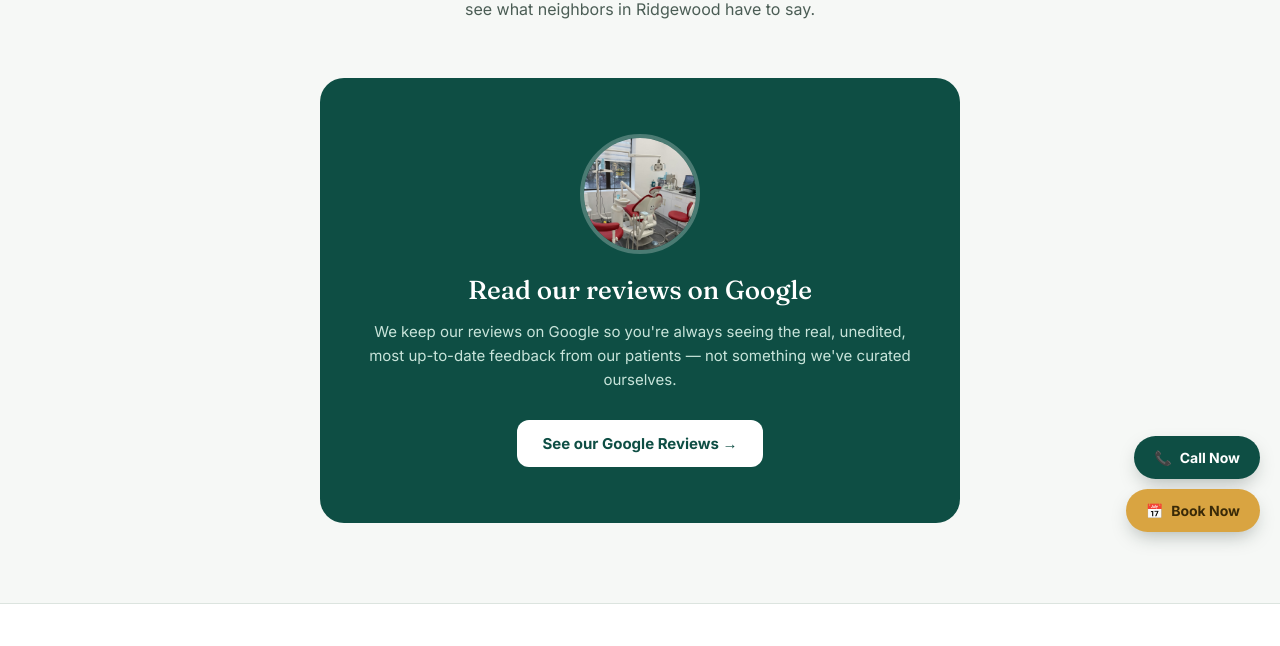
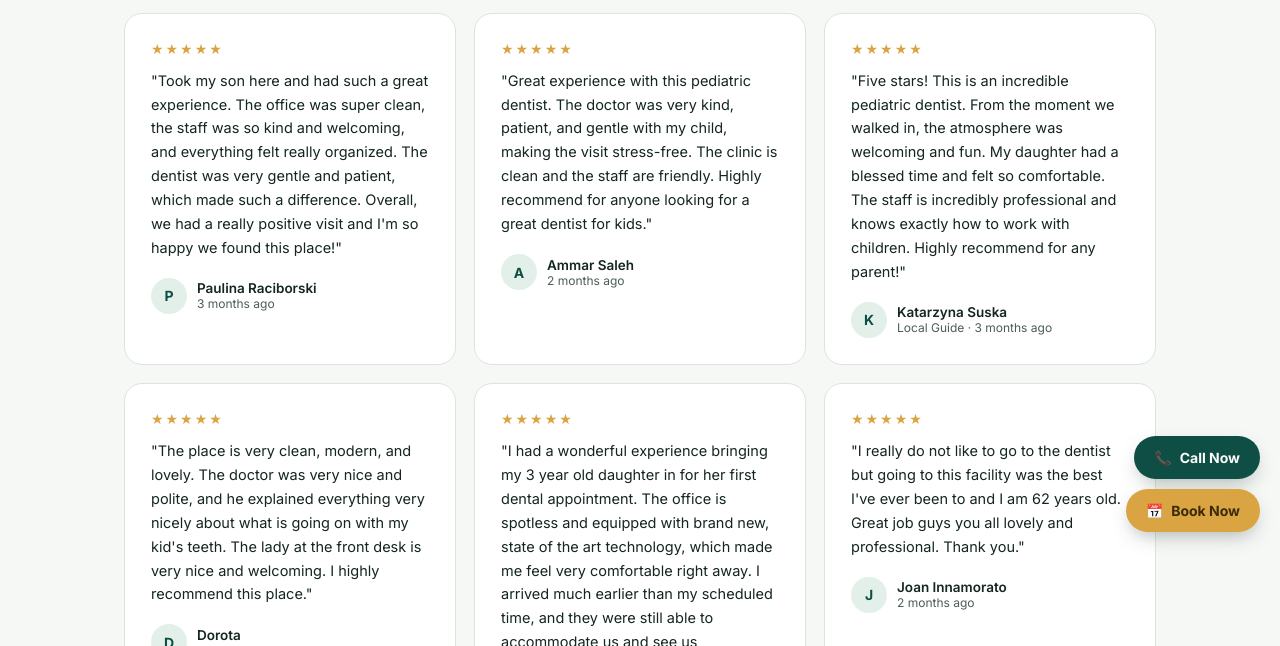
Before and after one commit to matanelkhalili-cmd/freshsmiles-backend, a website: page freshsmiles-backend/public/reviews.html in a window 1280 px wide. Shown: the part 248-894 px from the top of the page. Drawn offline with Linux system fonts and the light colour scheme.

Commit message:
Add files via upload

```diff
--- a/freshsmiles-backend/public/reviews.html
+++ b/freshsmiles-backend/public/reviews.html
@@ -41,7 +41,15 @@
   .page-hero h1 { font-family: 'Fraunces', serif; font-weight: 500; font-size: 38px; margin: 0 0 14px; }
   .page-hero p { color: var(--ink-soft); font-size: 16px; max-width: 560px; margin: 0 auto; line-height: 1.6; }
 
-  .reviews-cta { padding: 48px 0 80px; }
+  .reviews-cta { padding: 8px 0 64px; }
+  .review-grid { display: grid; grid-template-columns: repeat(auto-fit, minmax(300px, 1fr)); gap: 18px; margin-bottom: 40px; }
+  .review-card { background: var(--card); border: 1px solid var(--border); border-radius: 18px; padding: 26px; }
+  .review-card .stars-row { color: var(--gold); font-size: 14px; margin-bottom: 12px; letter-spacing: 2px; }
+  .review-card p.quote { color: var(--ink); font-size: 14.5px; line-height: 1.65; margin: 0 0 18px; }
+  .review-card .reviewer { display: flex; align-items: center; gap: 10px; }
+  .review-card .avatar { width: 36px; height: 36px; border-radius: 50%; background: var(--teal-light); color: var(--teal-deep); display: flex; align-items: center; justify-content: center; font-weight: 700; font-size: 14px; flex-shrink: 0; }
+  .review-card .reviewer-name { font-weight: 600; font-size: 13.5px; }
+  .review-card .reviewer-meta { font-size: 12px; color: var(--ink-soft); }
   .reviews-card {
     background: var(--teal-deep); border-radius: 24px; padding: 56px 40px; color: white;
     text-align: center; max-width: 640px; margin: 0 auto;
@@ -122,16 +130,85 @@
   <div class="wrap">
     <div class="eyebrow">What patients say</div>
     <h1>Reviews from real patients.</h1>
-    <p>The most current, verified reviews live on our Google Business profile — see what neighbors in Ridgewood have to say.</p>
+    <p>A few of our favorites from real patients — see the full list on Google.</p>
   </div>
 </section>
 
 <section class="reviews-cta">
   <div class="wrap">
+    <div class="review-grid">
+      <div class="review-card">
+        <div class="stars-row">&#9733;&#9733;&#9733;&#9733;&#9733;</div>
+        <p class="quote">"Took my son here and had such a great experience. The office was super clean, the staff was so kind and welcoming, and everything felt really organized. The dentist was very gentle and patient, which made such a difference. Overall, we had a really positive visit and I'm so happy we found this place!"</p>
+        <div class="reviewer">
+          <div class="avatar">P</div>
+          <div>
+            <div class="reviewer-name">Paulina Raciborski</div>
+            <div class="reviewer-meta">3 months ago</div>
+          </div>
+        </div>
+      </div>
+      <div class="review-card">
+        <div class="stars-row">&#9733;&#9733;&#9733;&#9733;&#9733;</div>
+        <p class="quote">"Great experience with this pediatric dentist. The doctor was very kind, patient, and gentle with my child, making the visit stress-free. The clinic is clean and the staff are friendly. Highly recommend for anyone looking for a great dentist for kids."</p>
+        <div class="reviewer">
+          <div class="avatar">A</div>
+          <div>
+            <div class="reviewer-name">Ammar Saleh</div>
+            <div class="reviewer-meta">2 months ago</div>
+          </div>
+        </div>
+      </div>
+      <div class="review-card">
+        <div class="stars-row">&#9733;&#9733;&#9733;&#9733;&#9733;</div>
+        <p class="quote">"Five stars! This is an incredible pediatric dentist. From the moment we walked in, the atmosphere was welcoming and fun. My daughter had a blessed time and felt so comfortable. The staff is incredibly professional and knows exactly how to work with children. Highly recommend for any parent!"</p>
+        <div class="reviewer">
+          <div class="avatar">K</div>
+          <div>
+            <div class="reviewer-name">Katarzyna Suska</div>
+            <div class="reviewer-meta">Local Guide · 3 months ago</div>
+          </div>
+        </div>
+      </div>
+      <div class="review-card">
+        <div class="stars-row">&#9733;&#9733;&#9733;&#9733;&#9733;</div>
+        <p class="quote">"The place is very clean, modern, and lovely. The doctor was very nice and polite, and he explained everything very nicely about what is going on with my kid's teeth. The lady at the front desk is very nice and welcoming. I highly recommend this place."</p>
+        <div class="reviewer">
+          <div class="avatar">D</div>
+          <div>
+            <div class="reviewer-name">Dorota</div>
+            <div class="reviewer-meta">3 months ago</div>
+          </div>
+        </div>
+      </div>
+      <div class="review-card">
+        <div class="stars-row">&#9733;&#9733;&#9733;&#9733;&#9733;</div>
+        <p class="quote">"I had a wonderful experience bringing my 3 year old daughter in for her first dental appointment. The office is spotless and equipped with brand new, state of the art technology, which made me feel very comfortable right away. I arrived much earlier than my scheduled time, and they were still able to accommodate us and see us immediately — something I really appreciated. Every member of the team was incredibly kind, patient, and understanding with my daughter, making her feel at ease throughout the visit. Overall, it was a smooth and positive experience. I will definitely be recommending this office to friends and family, and we look forward to returning in 6 months!"</p>
+        <div class="reviewer">
+          <div class="avatar">J</div>
+          <div>
+            <div class="reviewer-name">Jaylin Carrasquillo</div>
+            <div class="reviewer-meta">2 months ago</div>
+          </div>
+        </div>
+      </div>
+      <div class="review-card">
+        <div class="stars-row">&#9733;&#9733;&#9733;&#9733;&#9733;</div>
+        <p class="quote">"I really do not like to go to the dentist but going to this facility was the best I've ever been to and I am 62 years old. Great job guys you all lovely and professional. Thank you."</p>
+        <div class="reviewer">
+          <div class="avatar">J</div>
+          <div>
+            <div class="reviewer-name">Joan Innamorato</div>
+            <div class="reviewer-meta">2 months ago</div>
+          </div>
+        </div>
+      </div>
+    </div>
+
     <div class="reviews-card">
-      <img src="office-6.jpg" alt="Fresh Smiles Dental office" loading="lazy" style="width:120px; height:120px; object-fit:cover; border-radius:50%; margin: 0 auto 20px; border: 4px solid rgba(255,255,255,0.25);">
-      <h2>Read our reviews on Google</h2>
-      <p>We keep our reviews on Google so you're always seeing the real, unedited, most up-to-date feedback from our patients — not something we've curated ourselves.</p>
+      <img src="office-6.jpg" alt="Fresh Smiles Dental office" loading="lazy" style="width:100px; height:100px; object-fit:cover; border-radius:50%; margin: 0 auto 18px; border: 4px solid rgba(255,255,255,0.25);">
+      <h2>Read more on Google</h2>
+      <p>These are just a few of our favorites — see the full, unedited list on our Google Business profile.</p>
       <a class="google-btn" href="https://www.google.com/maps/place/Fresh+Smiles+Dental/@40.7058976,-73.899105,17z/data=!4m8!3m7!1s0x2e5c1b8be279de2d:0xb3c20591e88f2a72!8m2!3d40.7058976!4d-73.8965301!9m1!1b1!16s%2Fg%2F11mzndp7pw?entry=ttu" target="_blank" rel="noopener">See our Google Reviews &rarr;</a>
     </div>
   </div>
```
